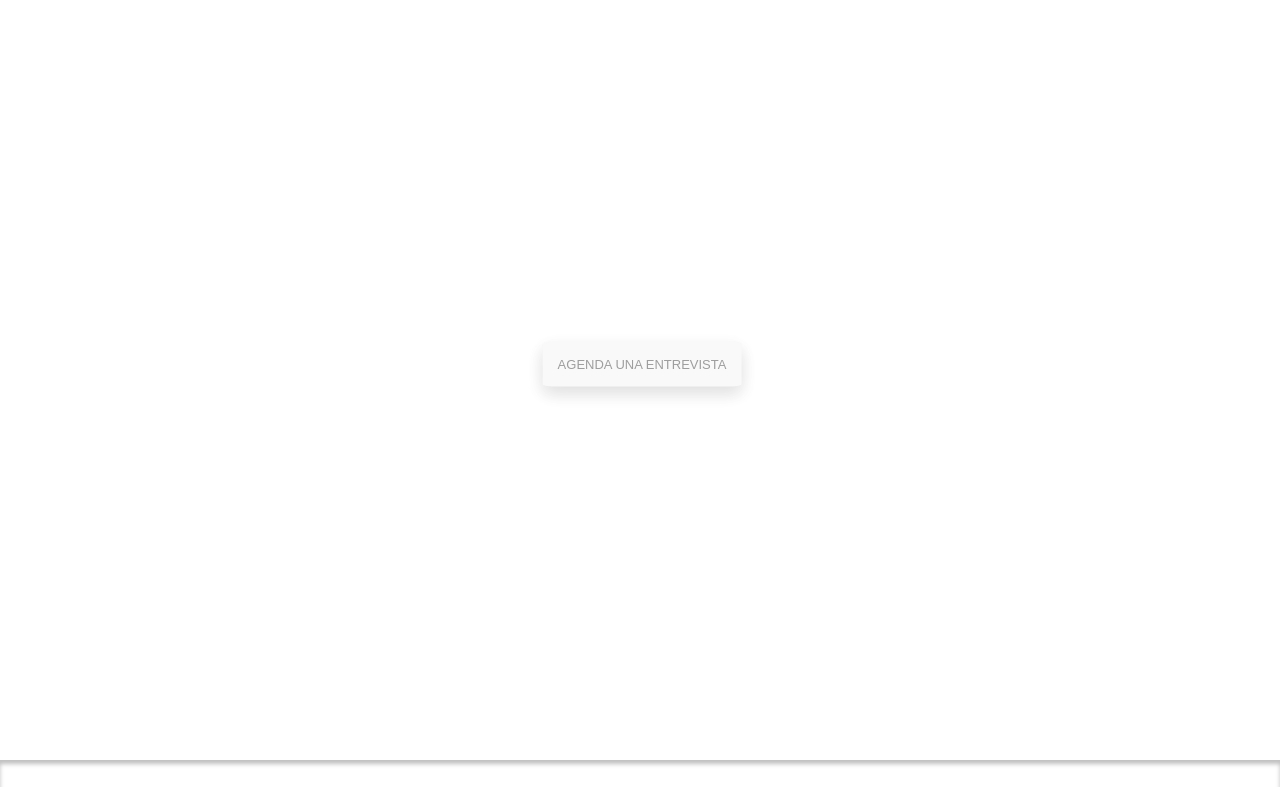
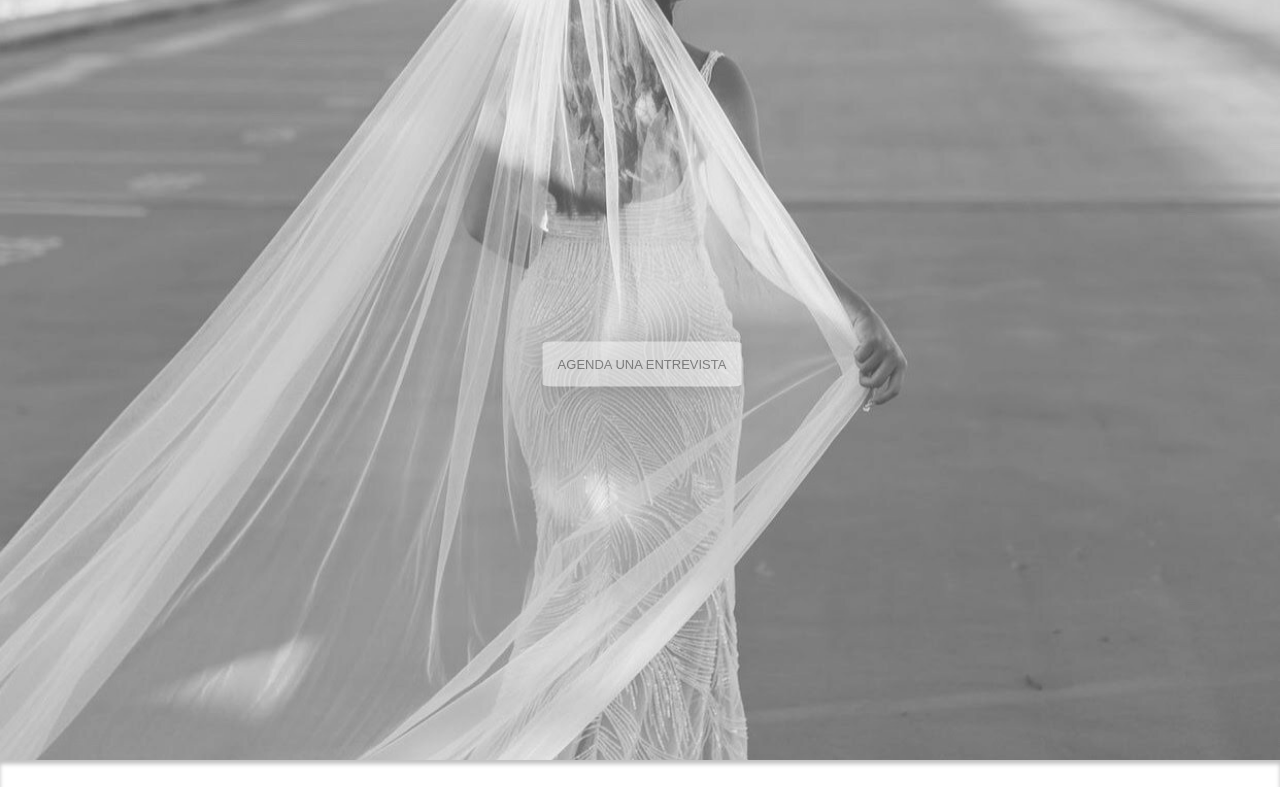
Before and after one commit to magdafb/PF_FernandezBarriosMagdalena, a plain HTML site: page index.html in a window 1280 px wide. Shown: the part 140-927 px from the top of the page. Drawn offline with nearby package versions, Linux system fonts and the light colour scheme; a web font is replaced by a local one.

Commit message:
Confirmo

```diff
--- a/css/styles.css
+++ b/css/styles.css
@@ -62,7 +62,7 @@ main{
 /*---------INICIO------------*/
 .homepage{
     height: 100vh;
-    background-image: url(./Images/ourbride.jpg);
+    background-image: url(../Images/ourbride.jpg);
     background-size:cover;
     background-position: center;
     opacity: 70%;
```
Also changed, not shown: pages/historia.html (+1 -1 lines).
